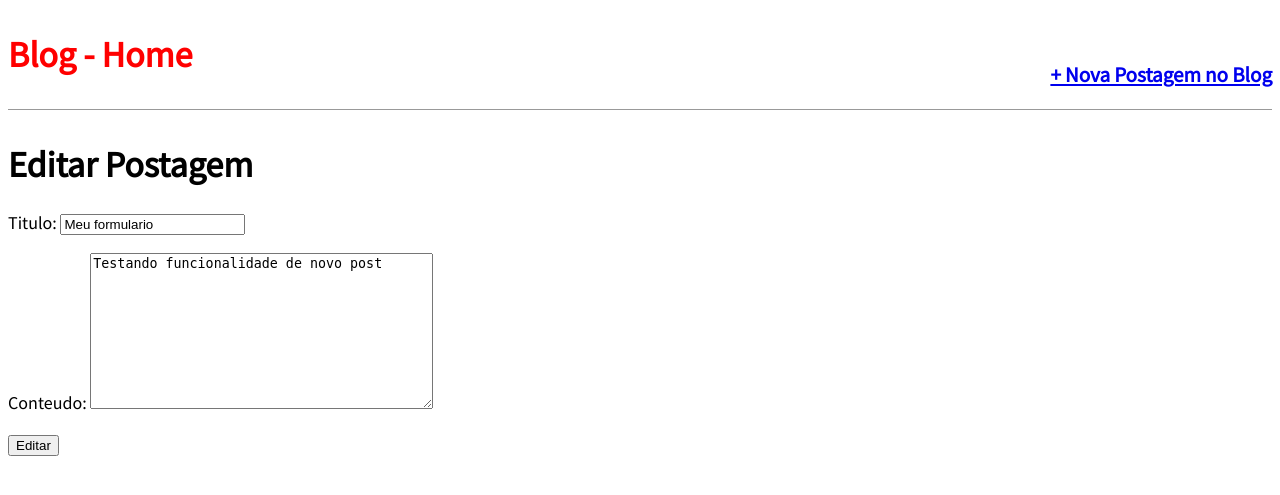
After one commit to enrickcapelati/curso_django, a Django app: page /post/6/edit/ in a window 1280 px wide. The commit adds this page. Shown: the top 495 px of the page. Run offline with Django 4.2, Linux system fonts and the light colour scheme; data comes from the database, SQL or seed files in the repository; both versions use the stored data as it was after the commit.

Commit message:
UpdateView

```diff
--- a/meu_site/blog/models.py
+++ b/meu_site/blog/models.py
@@ -29,10 +29,16 @@ class Post(models.Model):
     published = PublishedManager()
 
     def get_absolute_url(self):
-        return reverse('post_detail',args=[self.slug])
+        return reverse('post_detail',args=[self.pk])
+
+    def get_absolute_url_update(self):
+        return reverse('post_edit',args=[self.pk])
 
     class Meta:
         ordering = ('-publicado',)
 
     def __str__(self):
         return self.titulo
+
+
+# Create your models here.
--- /dev/null
+++ b/meu_site/blog/templates/blog/post_edit.html
@@ -0,0 +1,9 @@
+{% extends 'base.html' %}
+{% block title %} Blog - Editar Postagem {% endblock title %}
+{% block content %}
+<h1>Editar Postagem</h1>
+<form action="" method="post">{% csrf_token %}
+    {{form.as_p}}
+    <input type="submit" value="Editar">
+</form>
+{% endblock content %}
--- a/meu_site/blog/urls.py
+++ b/meu_site/blog/urls.py
@@ -1,9 +1,11 @@
 from django.urls import path
+
 from . import views
 
-
 urlpatterns = [
-    path('', views.BlogListView.as_view(), name='home'),
-    path('post/<slug:slug>/', views.BlogDetailView.as_view(), name='post_detail'),
+    path('post/<slug:pk>/', views.BlogDetailView.as_view(),name='post_detail'),
+    path('', views.BlogListView.as_view(),name='home'),
+    path('post/new/', views.BlogCreateView.as_view(), name='post_new'),
+    path('post/<int:pk>/edit/', views.BlogUpdateView.as_view(),name='post_edit'),
 
 ]
--- a/meu_site/blog/views.py
+++ b/meu_site/blog/views.py
@@ -1,13 +1,24 @@
 from django.shortcuts import render
-from django.views.generic import ListView, DetailView
+from django.views.generic import ListView,DetailView,UpdateView
+from django.views.generic.edit import CreateView
 from . models import Post
+# Create your views here.
 
-class BlogListView (ListView):
-    model         = Post
+class BlogListView(ListView):
+    model = Post
     template_name = 'blog/home.html'
 
-
-class BlogDetailView (DetailView):
+class BlogDetailView(DetailView):
     model = Post
     template_name = 'blog/post_detail.html'
-    context_object_name = 'custom'
+    #context_object_name = 'custom'
+
+class BlogCreateView(CreateView):
+    model = Post
+    template_name = 'blog/post_new.html'
+    fields = ('autor','titulo','conteudo')
+
+class BlogUpdateView(UpdateView):
+    model = Post
+    template_name = 'blog/post_edit.html'
+    fields = ('titulo','conteudo')
--- a/meu_site/templates/base.html
+++ b/meu_site/templates/base.html
@@ -9,7 +9,12 @@
 </head>
 <body>
     <header>
-        <h1><a href="/">Blog - Home</a></h1>
+        <div class="nav-left">
+            <h1><a href="/">Blog - Home</a></h1>
+        </div>
+        <div class="nav-right">
+            <h3><a href="{% url 'post_new' %}">+ Nova Postagem no Blog</a></h3>
+        </div>
     </header>
     <div class="container">
         {% block content %} {% endblock content %}
```
Also changed, not shown: meu_site/blog/templates/blog/post_detail.html (+4 -3 lines), meu_site/blog/templates/blog/post_new.html (added, +9 -0 lines), meu_site/db.sqlite3.
